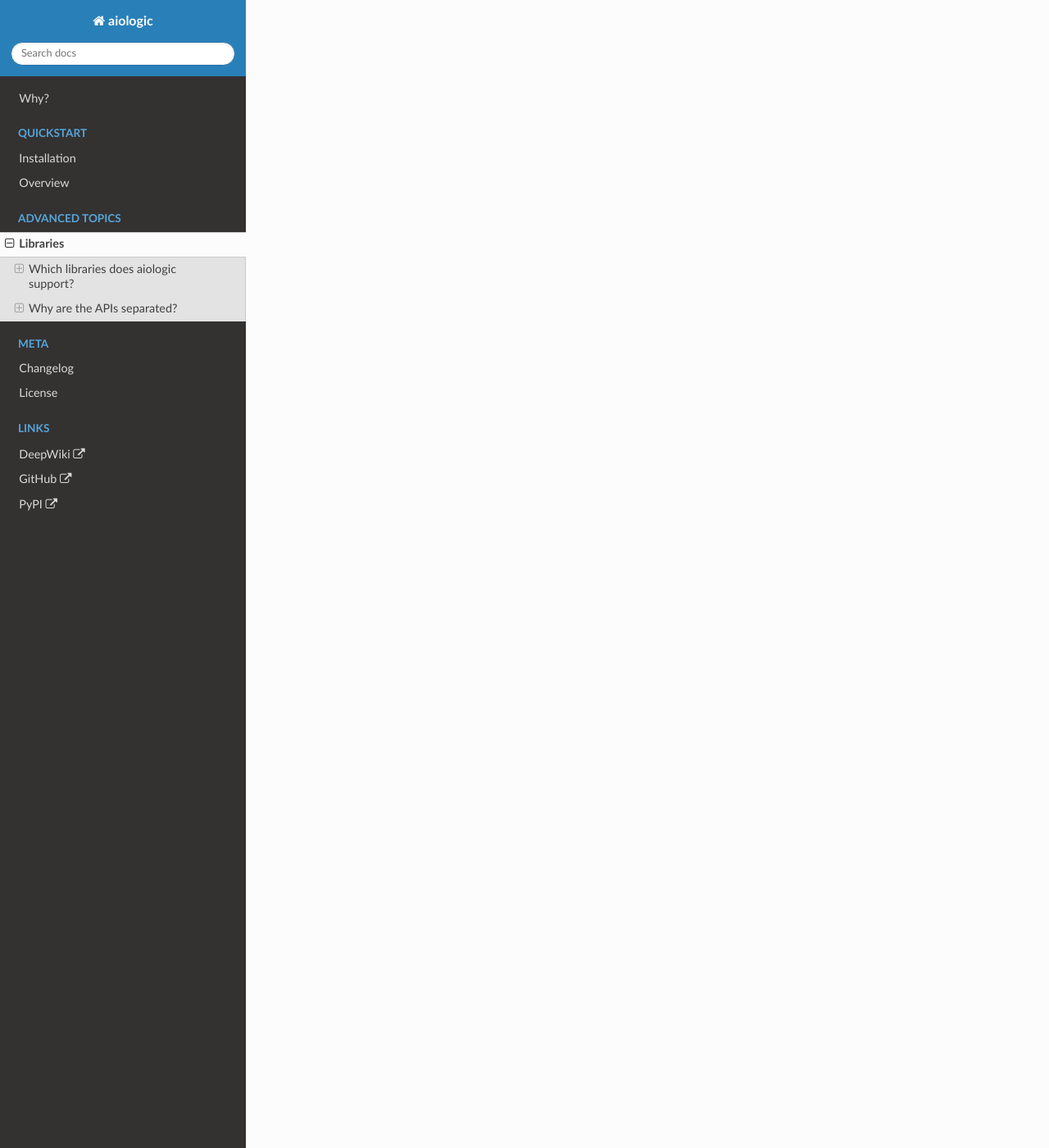
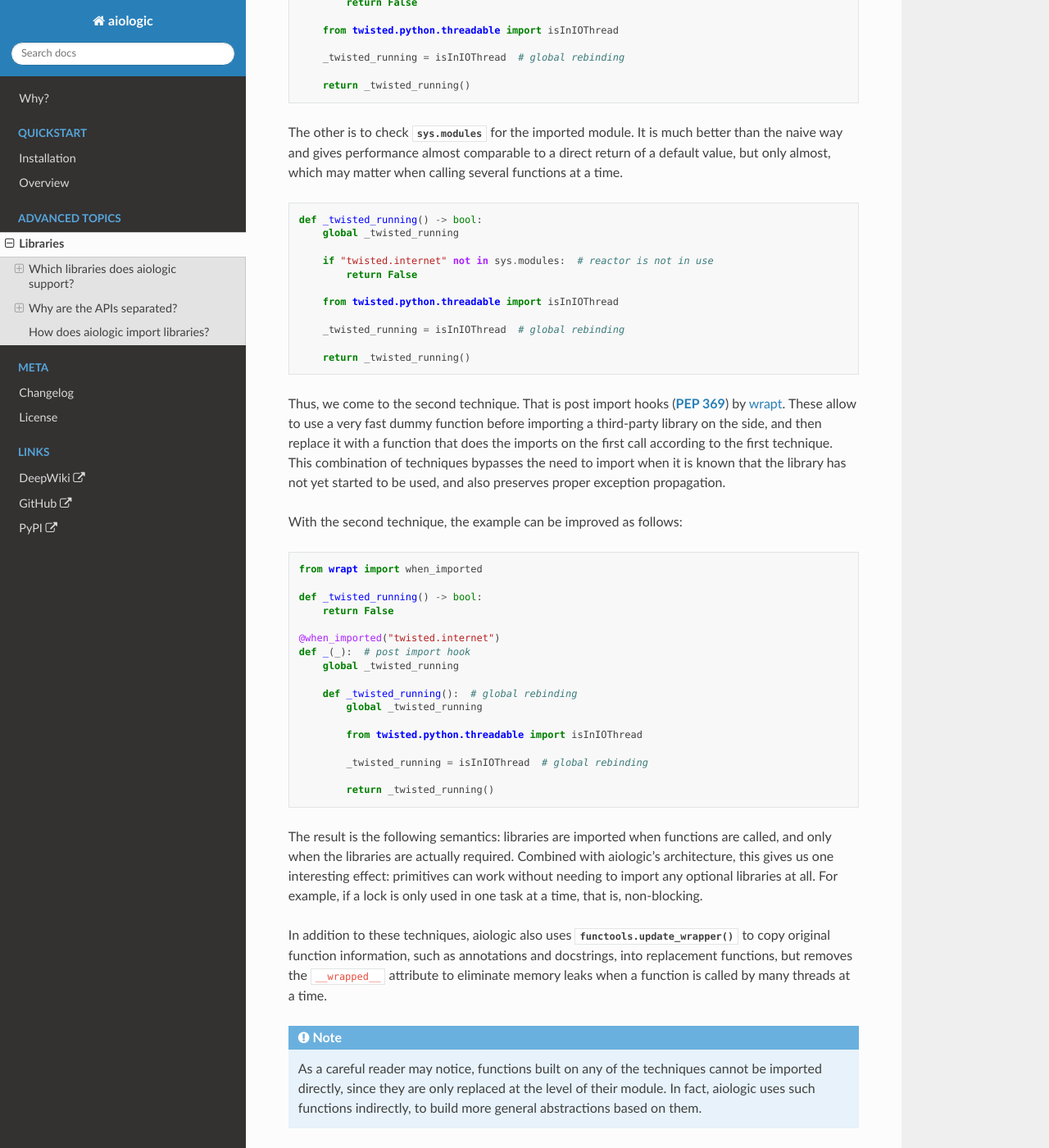
Before and after one commit to x42005e1f/aiologic, a Sphinx documentation site: the page built from docs/libraries.rst, in a window 1280 px wide and 1400 px high, scrolled down 4380 px. Shown: the whole window at 82% size. Built offline with Sphinx 7.4.7 and the Read the Docs theme 3.1.0, drawn with Linux system fonts in a browser that asks for light colours; the version number could not be read and is left out; some of the changed text lies outside the part shown.

Commit message:
docs: describe how aiologic imports libraries

```diff
--- a/docs/libraries.rst
+++ b/docs/libraries.rst
@@ -195,3 +195,128 @@
 libraries other than curio. However, while aiologic does not not follow the
 curio way, it fully supports curio, although not with interfaces native to its
 architectural model.
+
+How does aiologic import libraries?
+-----------------------------------
+
+aiologic is strong in that it efficiently supports the wide variety of
+concurrency libraries without depending on any of them. The techniques it uses
+for this purpose resemble `lazy imports <https://peps.python.org/pep-0690/>`_
+in action, but differ from them in flexibility and higher efficiency.
+
+The first of them may have different names, but let us call it "global
+rebinding". When you call an aiologic function that needs to access a
+third-party library's API, on the first call it does all the necessary imports
+and replaces itself at the module level with the actual implementation. This
+eliminates the need to import optional libraries that are not currently
+required.
+
+Here is how, for example, a function to check that there is a running
+`twisted`_ reactor in the current thread can be implemented:
+
+.. code:: python
+
+    def _twisted_running() -> bool:
+        global _twisted_running
+
+        from twisted.python.threadable import isInIOThread
+
+        _twisted_running = isInIOThread  # global rebinding
+
+        return _twisted_running()
+
+One serious disadvantage of this example is that if you do not use twisted, you
+have to install it anyway, because otherwise :exc:`ImportError` will be raised.
+Well, there are several ways to solve this problem.
+
+The naive one is to suppress the exception and return a default value instead.
+Despite its simplicity, it is very, very slow because each time it is called,
+it runs the complex `import system <https://docs.python.org/3/reference/
+import.html>`_ that can make a lot of file system calls.
+
+.. code:: python
+
+    def _twisted_running() -> bool:
+        global _twisted_running
+
+        try:
+            import twisted.internet
+        except ImportError:  # reactor is not in use
+            return False
+
+        from twisted.python.threadable import isInIOThread
+
+        _twisted_running = isInIOThread  # global rebinding
+
+        return _twisted_running()
+
+The other is to check :data:`sys.modules` for the imported module. It is much
+better than the naive way and gives performance almost comparable to a direct
+return of a default value, but only almost, which may matter when calling
+several functions at a time.
+
+.. code:: python
+
+    def _twisted_running() -> bool:
+        global _twisted_running
+
+        if "twisted.internet" not in sys.modules:  # reactor is not in use
+            return False
+
+        from twisted.python.threadable import isInIOThread
+
+        _twisted_running = isInIOThread  # global rebinding
+
+        return _twisted_running()
+
+Thus, we come to the second technique. That is post import hooks (:pep:`369`)
+by `wrapt`_. These allow to use a very fast dummy function before importing a
+third-party library on the side, and then replace it with a function that does
+the imports on the first call according to the first technique. This
+combination of techniques bypasses the need to import when it is known that the
+library has not yet started to be used, and also preserves proper exception
+propagation.
+
+With the second technique, the example can be improved as follows:
+
+.. code:: python
+
+    from wrapt import when_imported
+
+    def _twisted_running() -> bool:
+        return False
+
+    @when_imported("twisted.internet")
+    def _(_):  # post import hook
+        global _twisted_running
+
+        def _twisted_running():  # global rebinding
+            global _twisted_running
+
+            from twisted.python.threadable import isInIOThread
+
+            _twisted_running = isInIOThread  # global rebinding
+
+            return _twisted_running()
+
+The result is the following semantics: libraries are imported when functions
+are called, and only when the libraries are actually required. Combined with
+aiologic's architecture, this gives us one interesting effect: primitives can
+work without needing to import any optional libraries at all. For example, if a
+lock is only used in one task at a time, that is, non-blocking.
+
+In addition to these techniques, aiologic also uses
+:func:`functools.update_wrapper` to copy original function information, such as
+annotations and docstrings, into replacement functions, but removes the
+``__wrapped__`` attribute to eliminate memory leaks when a function is called
+by many threads at a time.
+
+.. note::
+
+    As a careful reader may notice, functions built on any of the techniques
+    cannot be imported directly, since they are only replaced at the level of
+    their module. In fact, aiologic uses such functions indirectly, to build
+    more general abstractions based on them.
+
+.. _twisted: https://twisted.org/
+.. _wrapt: https://wrapt.readthedocs.io/en/master/
```
